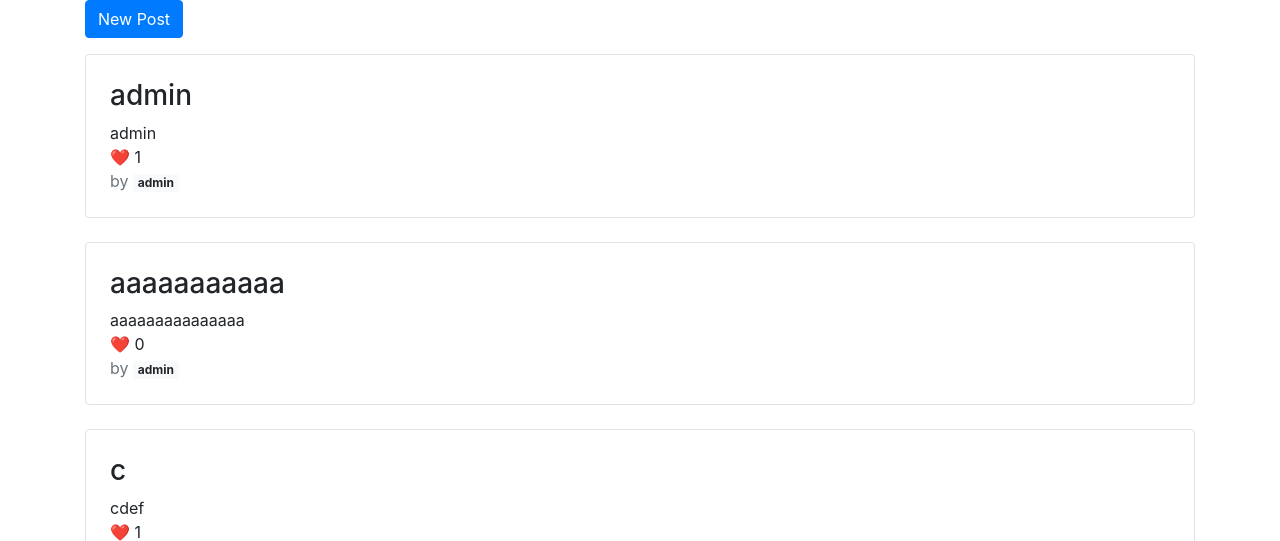
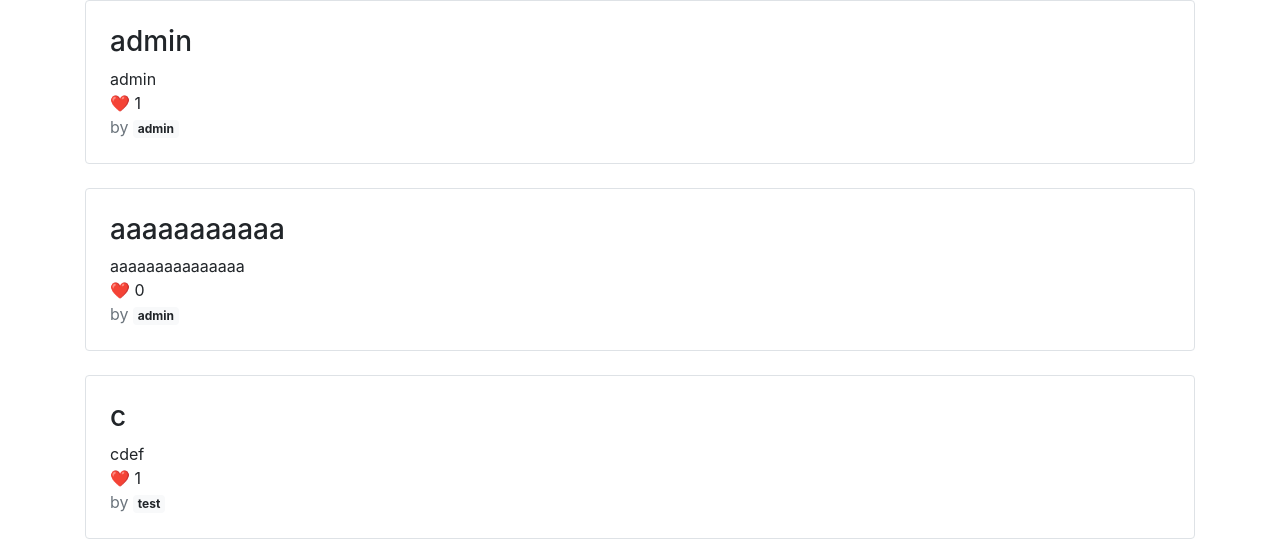
Before and after one commit to Ashu-r/django-network, a Django app: page / in a window 1280 px wide. Shown: the part 56-597 px from the top of the page. Run offline with Django 3.2, Linux system fonts and the light colour scheme; data comes from the database, SQL or seed files in the repository; both versions use the stored data as it was after the commit; some libraries are stand-ins or nearby versions.

Commit message:
Added login required for new post

```diff
--- a/network/templates/network/index.html
+++ b/network/templates/network/index.html
@@ -1,7 +1,8 @@
 {% extends "network/layout.html" %} {% load static %} {% block body %}
 <div class="container">
+	{% if user.is_authenticated %}
 	<a class="btn btn-primary mb-3" href="{% url 'new_post' %}">New Post</a>
-	{% for post in posts %}
+	{% endif %} {% for post in posts %}
 	<div class="border rounded p-4 mb-4 post">
 		<h3>{{post.title}}</h3>
 		{% if user.username == post.user %}
--- a/network/views.py
+++ b/network/views.py
@@ -56,6 +56,7 @@ def logout_view(request):
     return HttpResponseRedirect(reverse("index"))
 
 
+@login_required
 def new_post(request):
     if request.method == "POST":
         user = request.user
```
Also changed, not shown: db.sqlite3.
